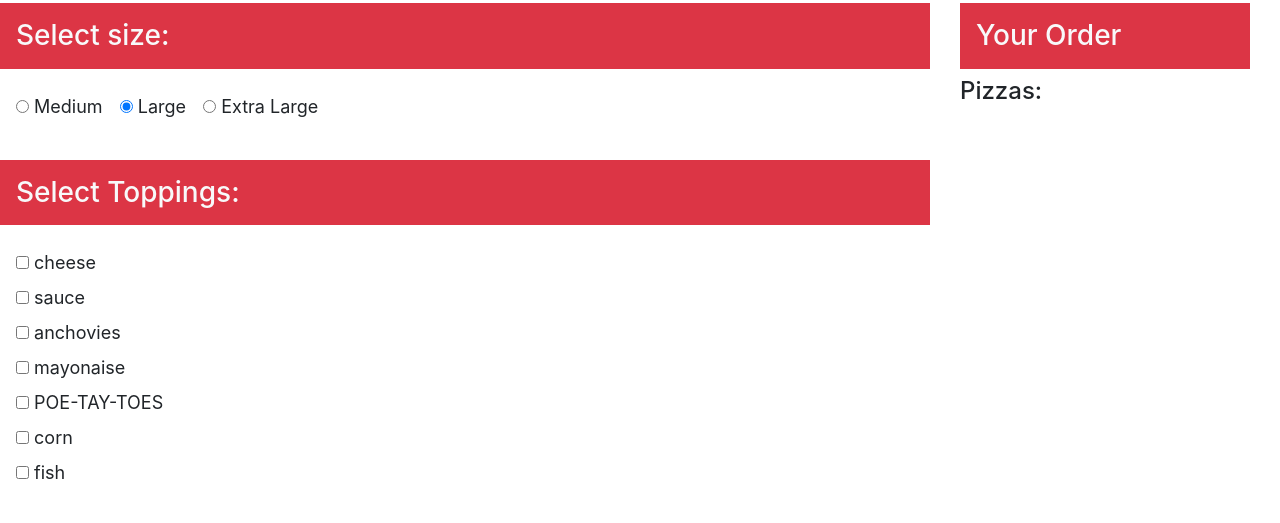
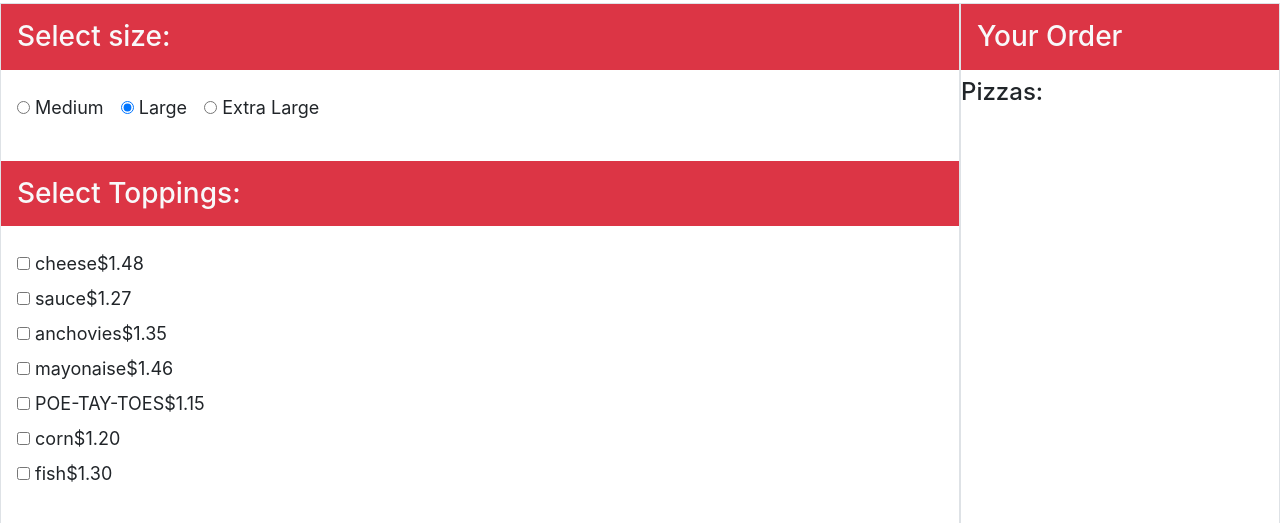
Before and after one commit to nathanfletch/pizza-parlor, a plain HTML site: page index.html in a window 1280 px wide. Shown: the part 85-608 px from the top of the page. Drawn offline with Linux system fonts and the light colour scheme.

Commit message:
Fix styling to span width of screen and display price

```diff
--- a/index.html
+++ b/index.html
@@ -10,8 +10,8 @@
   <body>
     <div class="container-fluid p-0">
       <h1 class="header vw-100 p-3">Pizza Parlor</h1>
-      <div class="row vw-100">
-        <div class="col-9">
+      <div class="row vw-100 m-0" >
+        <div class="border p-0 col-9">
           <div>
             <form id="size-form">
               <h3 class="bg-danger text-light p-3">Select size:</h3>
@@ -49,7 +49,7 @@
             </form>
           </div>
         </div>
-        <div class="col-3">
+        <div class="border m-0 p-0 col-3">
           <h3 class="bg-danger text-light p-3">Your Order</h3>
           <h4>Pizzas:</h4>
           <ul id="pizza-display">
--- a/js/scripts.js
+++ b/js/scripts.js
@@ -112,8 +112,8 @@ function renderAvailableToppings() {
     const temp =
       "<div class='check'>" +
         "<label>" +
-          "<input type='checkbox' name='toppings' value='" + myStore.availableToppings[i].name + "' />" +
-          "<span> " + myStore.availableToppings[i].name + "</span>" +
+          "<input type='checkbox' name='toppings' value='" + myStore.availableToppings[i].name + "' /> " + myStore.availableToppings[i].name +
+          "<span class='float-right'> $" + myStore.availableToppings[i].price.toFixed(2) + "</span>" +
         "</label>" +
       "</div>"
     ;
```
